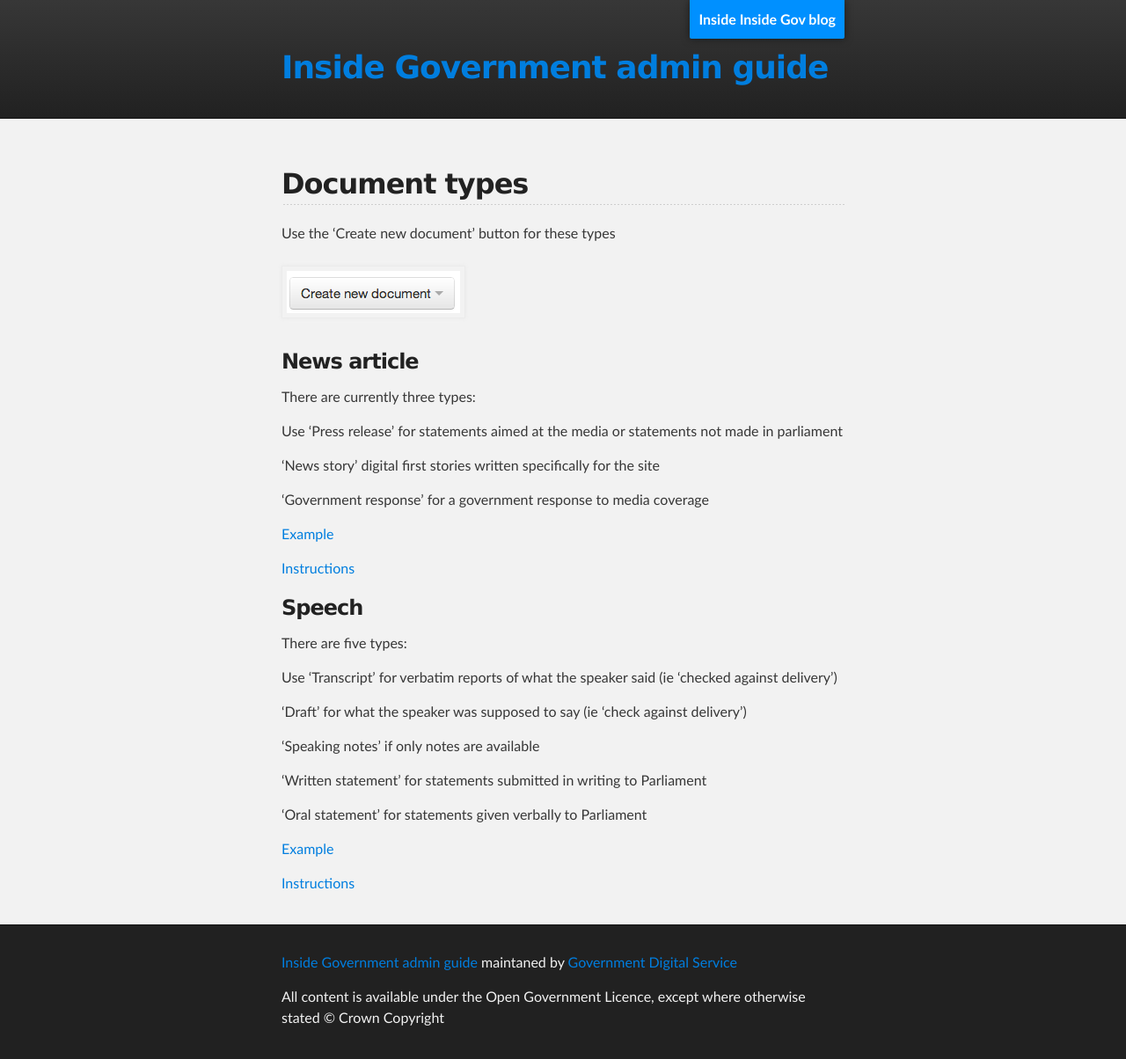
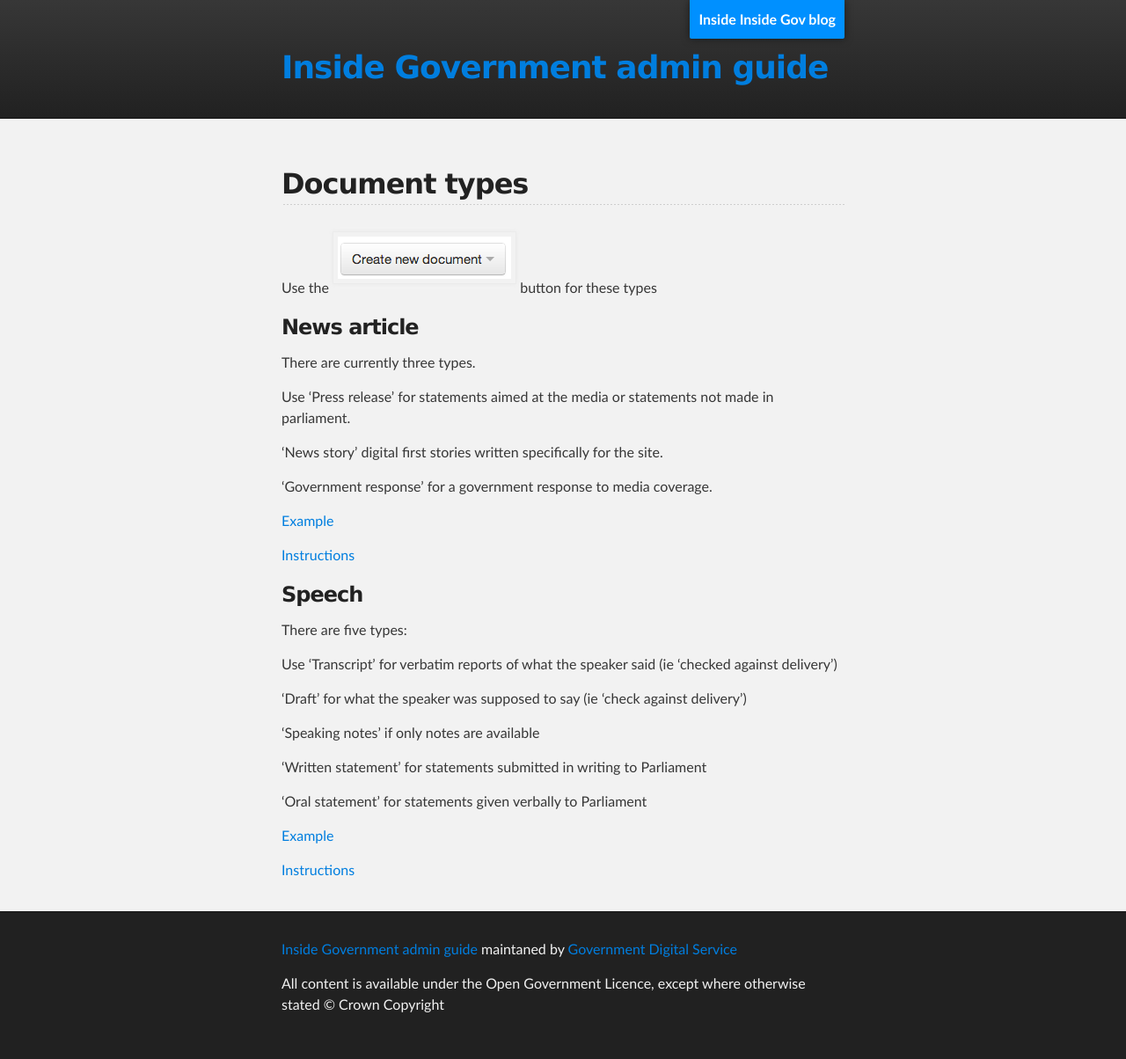
Before and after one commit to alphagov/inside-government-admin-guide, a Jekyll site: the page built from creating-documents/document-types.md, in a window 1280 px wide. Shown: the whole page at 88% size. Built offline with Jekyll 4.4.1, drawn with Linux system fonts in a browser that asks for light colours.

Commit message:
Testing doc types page again

```diff
--- a/creating-documents/document-types.md
+++ b/creating-documents/document-types.md
@@ -5,22 +5,24 @@ title: Inside Government Admin Guide - Document types
 
 ## Document types
 
-Use the 'Create new document' button for these types
+Use the ![Document types 1](document-types-1.png) button for these types
 
-![Document types 1](document-types-1.png)
+
 
 
 ### News article
 
-There are currently three types:
+There are currently three types.
 
-Use 'Press release' for statements aimed at the media or statements not made in parliament
+Use 'Press release' for statements aimed at the media or statements not made in parliament.
 
-'News story' digital first stories written specifically for the site
+'News story' digital first stories written specifically for the site.
 
-'Government response' for a government response to media coverage
+'Government response' for a government response to media coverage.
+
 
 [Example](https://www.gov.uk/government/news/royal-navy-destroyer-to-join-ballistic-defence-trial)
+
 
 [Instructions](creating-a-new-doc.html)
 
```
